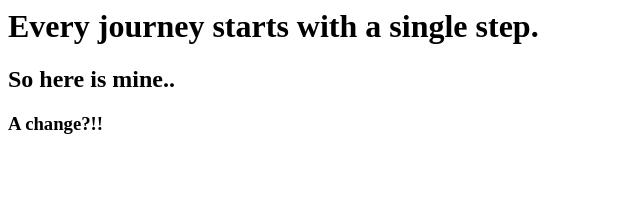
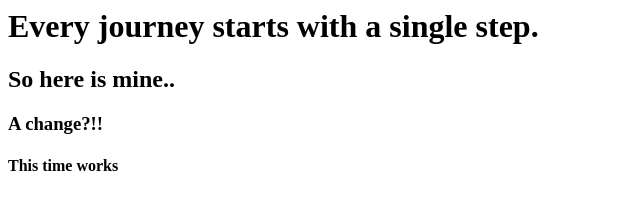
Before and after one commit to 01BIPLAB/my-first-repo, a plain HTML site: page index.html in a window 1280 px wide. Shown: the whole page, without its empty margins (0-640 px from the left). Drawn offline with Linux system fonts and the light colour scheme.

Commit message:
Recent knowledge

```diff
--- a/index.html
+++ b/index.html
@@ -1,3 +1,4 @@
 <h1>Every journey starts with a single step.</h1>
 <h2>So here is mine..</h2>
 <h3>A change?!!</h3>
+<h4>This time works</h4>
```
